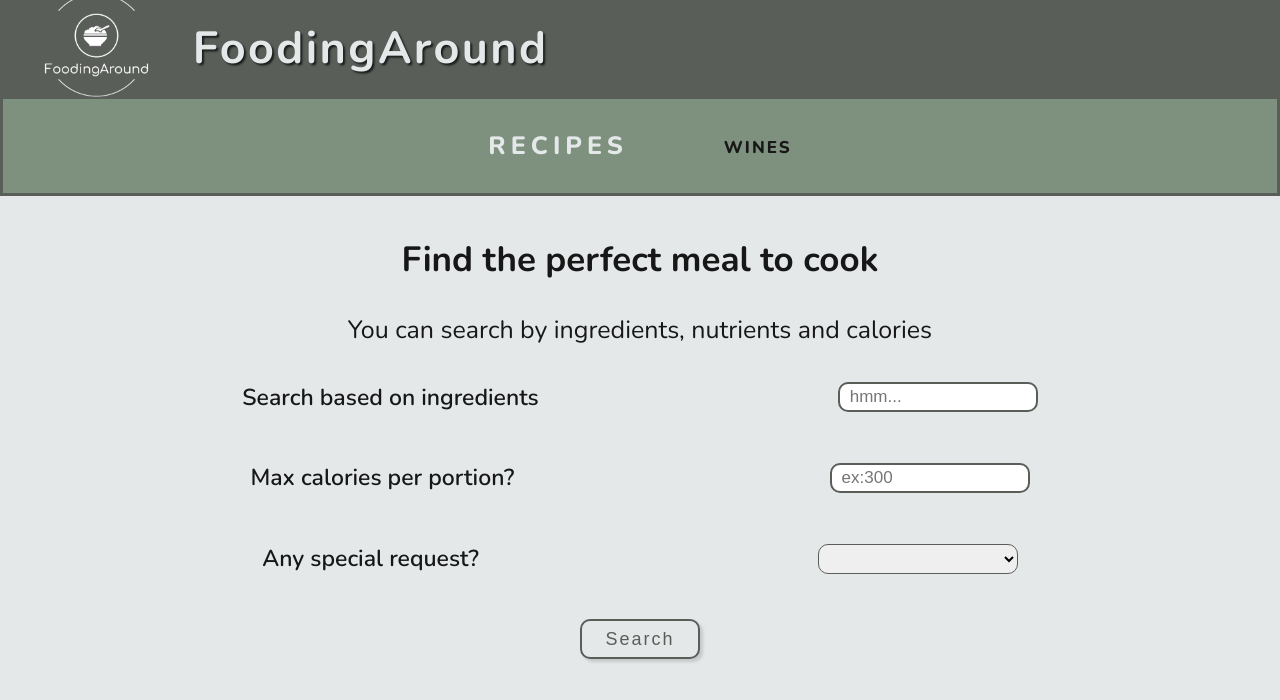
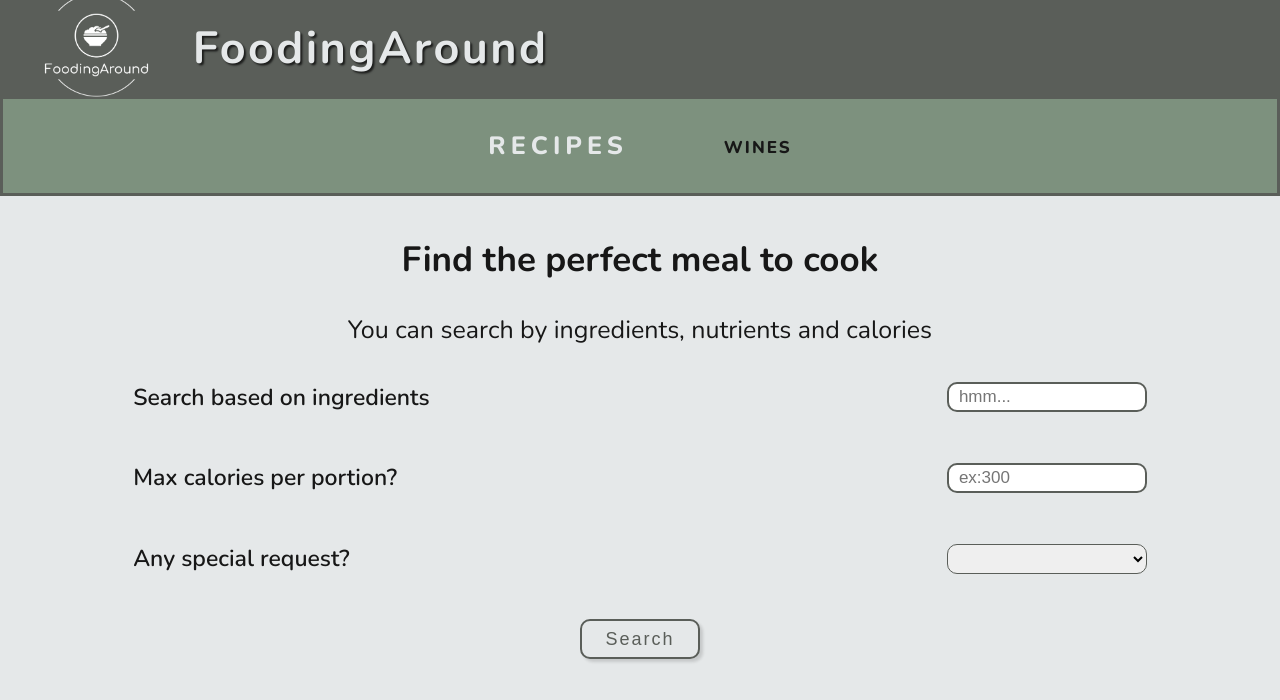
Before and after one commit to CalinP1/FoodingAround, a React (Vite) app: page /recipes in a window 1280 px wide. Shown: the top 700 px of the page. Built offline with nearby package versions, Linux system fonts and the light colour scheme.

Commit message:
small layout modifications

```diff
--- a/src/pages/Recipes.module.css
+++ b/src/pages/Recipes.module.css
@@ -81,9 +81,9 @@
 }
 .baseSearch {
   height: 5vh;
-  width: 75%;
+  width: 58%;
   display: flex;
-  justify-content: space-around;
+  justify-content: space-between;
   align-items: center;
   text-align: center;
 }
@@ -242,7 +242,7 @@
     height: 8rem;
     width: 100%;
     display: flex;
-    justify-content: space-around;
+    justify-content: space-between;
     align-items: center;
   }
 
@@ -388,9 +388,9 @@
   }
   .baseSearch {
     height: 8rem;
-    width: 95%;
+    width: 88%;
     display: flex;
-    justify-content: space-around;
+    justify-content: space-between;
     align-items: center;
   }
 
```
